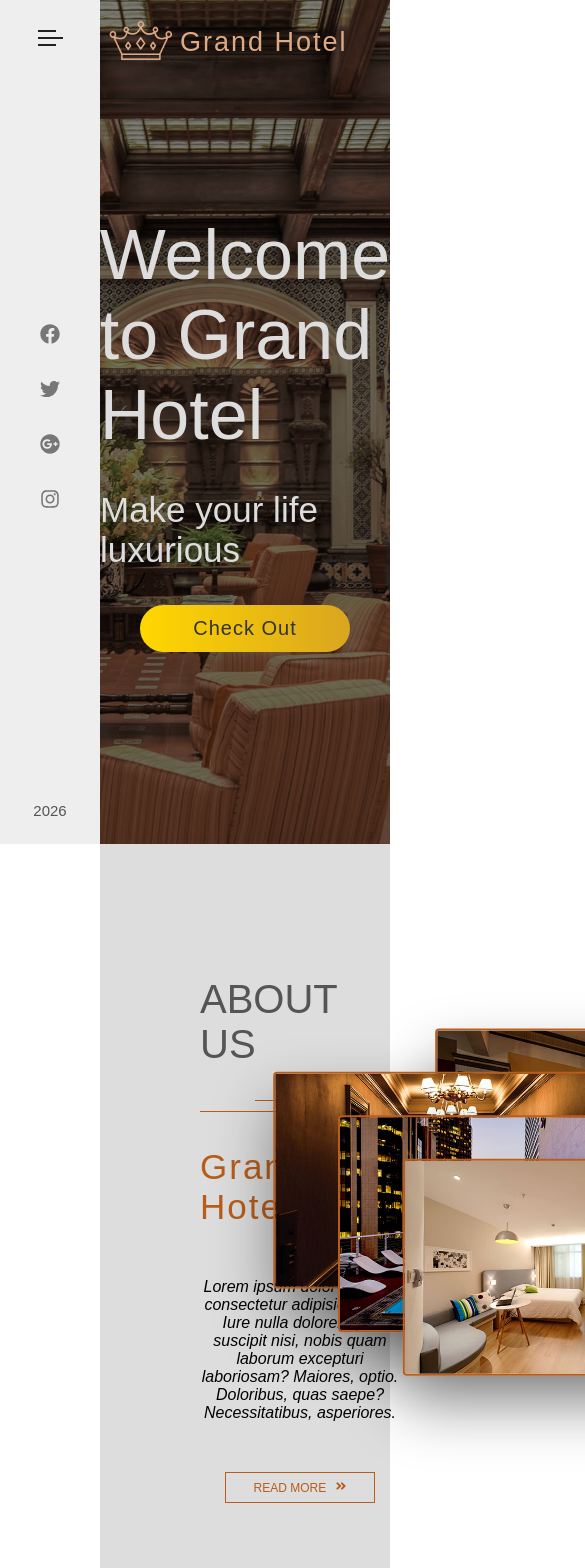
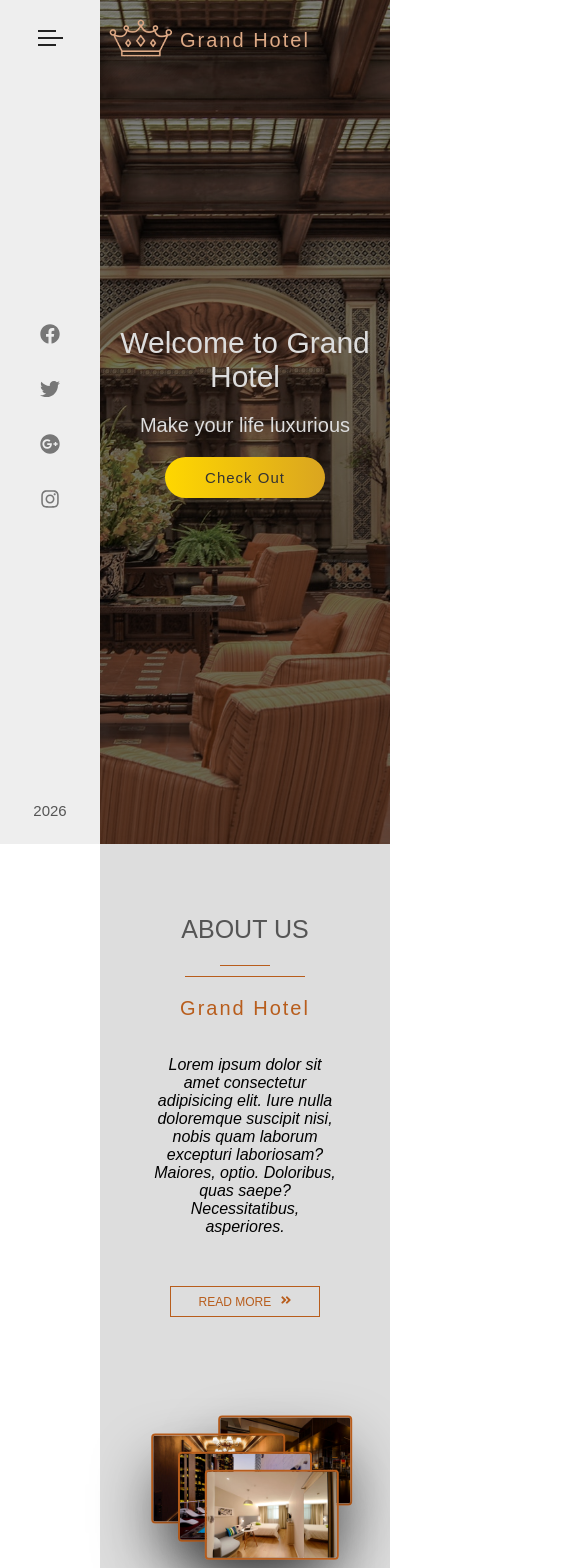
Before and after one commit to NathanDarcy/react-app-playground, a React (Vite) app: page /grand-hotel in a window 390 px wide. Shown: the top 1568 px of the page, 585 px wide, since content can reach past the window. Built offline with nearby package versions, Linux system fonts and the light colour scheme.

Commit message:
making grand hotel responsive - Nathan

```diff
--- a/src/features/grandHotel/components/HotelFooterContactSection.tsx
+++ b/src/features/grandHotel/components/HotelFooterContactSection.tsx
@@ -1,6 +1,6 @@
 export default function HotelFooterContactSection() {
   return (
-    <div className='contact'>
+    <div className='hotel__contact'>
       <h3 className='hotel__footer-heading'>Contact</h3>
 
       <p>Sign up for news</p>
--- a/src/features/grandHotel/grand-hotel.css
+++ b/src/features/grandHotel/grand-hotel.css
@@ -25,7 +25,7 @@
   flex-direction: column;
   justify-content: space-between;
   align-items: center;
-  z-index: 10;
+  z-index: var(--sidebar-z-index);
 }
 
 .sidebar__menu-icon {
@@ -106,6 +106,7 @@
   flex-direction: column;
   justify-content: space-between;
   align-items: center;
+  z-index: 5;
   transition: left 0.6s cubic-bezier(1, 0, 0, 1);
 }
 
@@ -668,3 +669,184 @@
 }
 
 /* end footer */
+
+/* responsive design medium screens*/
+@media (max-width: 1400px) {
+  .hotel__customers-card-wrapper {
+    flex-direction: column;
+    align-items: center;
+  }
+
+  .hotel__customer-card:first-child {
+    margin-bottom: 3rem;
+  }
+
+  .hotel__main-part {
+    flex-direction: column;
+  }
+
+  .hotel__footer-list {
+    display: flex;
+  }
+
+  .hotel__footer-list-item {
+    margin-right: 3rem;
+  }
+}
+
+/* responsive design medium-sm screens*/
+@media (max-width: 1200px) {
+  .hotel__about-us {
+    flex-direction: column;
+    padding-bottom: 20rem;
+  }
+
+  .hotel__about-us-content {
+    margin-bottom: 13rem;
+  }
+
+  .hotel__about-us-image {
+    width: 25rem;
+  }
+}
+
+/* responsive design sm screens*/
+@media (max-width: 900px) {
+  .hotel__banner {
+    text-align: center;
+  }
+
+  .hotel__banner-heading {
+    font-size: 4.7rem;
+  }
+
+  .hotel__banner-paragraph {
+    font-size: 2.6rem;
+  }
+
+  .hotel__banner-btn {
+    width: 16rem;
+    font-size: 1.5rem;
+  }
+}
+
+/* responsive design for xsm screens*/
+@media (max-width: 775px) {
+  .hotel__customer-card {
+    flex-direction: column;
+    width: 20rem;
+  }
+
+  .hotel__customer-image {
+    margin-left: 0;
+  }
+
+  .hotel__footer-list {
+    display: block;
+  }
+
+  .hotel__creator-part {
+    flex-direction: column;
+    text-align: center;
+  }
+
+  .hotel__copyright-text {
+    order: 1;
+  }
+}
+
+/*responsive design for xxsm screens*/
+@media (max-width: 500px) {
+  .navigation {
+    width: 28rem;
+  }
+
+  .navigation__search-input {
+    width: 20rem;
+  }
+
+  .hotel__header-heading {
+    font-size: 2rem;
+    margin: auto 0;
+  }
+
+  .hotel__banner {
+    height: 100%;
+    margin-top: -10rem;
+  }
+
+  .hotel__banner-heading {
+    font-size: 3rem;
+  }
+
+  .hotel__banner-paragraph {
+    font-size: 2rem;
+  }
+
+  .hotel__about-us {
+    padding-bottom: 15rem;
+  }
+
+  .hotel__about-us-heading {
+    font-size: 2.5rem;
+    text-align: center;
+  }
+
+  .hotel__about-us-content {
+    padding: 5rem;
+  }
+
+  .hotel__sub-heading {
+    font-size: 2rem;
+    text-align: center;
+  }
+
+  .hotel__common-heading {
+    font-size: 2rem;
+  }
+
+  .hotel__common-underline--small {
+    width: 5rem;
+  }
+
+  .hotel__common-underline--big {
+    width: 12rem;
+  }
+
+  .hotel__rooms-card-heading {
+    font-size: 1.5rem;
+  }
+
+  .hotel__rooms-price {
+    font-size: 2.5rem;
+    margin-bottom: 1.5rem;
+    text-align: left;
+  }
+
+  .hotel__rooms-card-btn {
+    width: 12rem;
+    padding: 1rem 0.5rem;
+    font-size: 1rem;
+  }
+
+  .hotel__customers-paragraph {
+    font-size: 1.4rem;
+    width: 80%;
+  }
+
+  .hotel__main-part {
+    padding: 2rem;
+  }
+
+  .hotel__footer-input {
+    width: 12rem;
+  }
+
+  .hotel__image-wrapper {
+    width: 9rem;
+  }
+
+  .hotel__about-us-image {
+    width: 13rem;
+  }
+}
--- a/src/index.css
+++ b/src/index.css
@@ -11,6 +11,7 @@ body {
 
 :root {
   --sidebar-width: 10rem;
+  --sidebar-z-index: 10;
 }
 
 .pagination {
```
